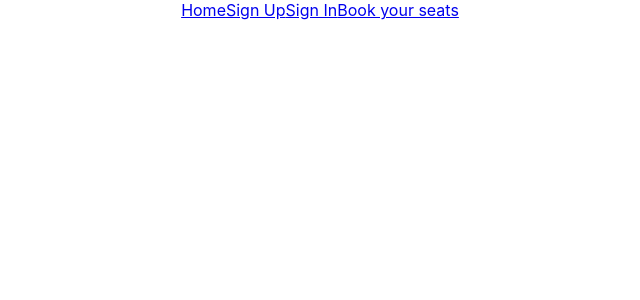
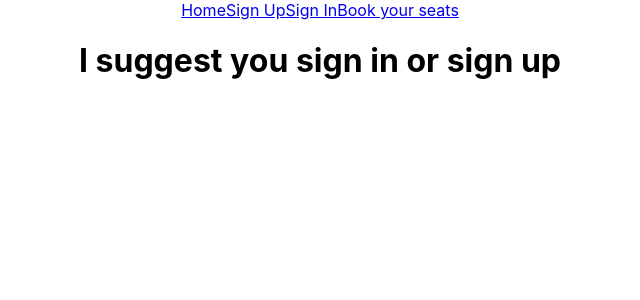
Before and after one commit to sang-bui20501/pdm-stadium-seat-booking, a React (Create React App) app in the folder frontend/: page / in a window 1280 px wide. Shown: the top 300 px of the page, without its empty margins (320-960 px from the left). Built offline with nearby package versions, Linux system fonts and the light colour scheme.

Commit message:
Dien | ➕ | Add temporary Homepage

```diff
--- a/frontend/src/App.js
+++ b/frontend/src/App.js
@@ -2,6 +2,7 @@ import logo from './logo.svg';
 import './App.css';
 import { BrowserRouter, NavLink, Route, Routes } from 'react-router-dom';
 import SignUp from './Signup';
+import Home from './Home';
 
 function App() {
   return (
@@ -16,7 +17,7 @@ function App() {
 
         <div className='content'>
           <Routes>
-            <Route path='/' />
+            <Route path='/' element={<Home/>}/>
             <Route path='/signup' element={<SignUp/>}/>
             <Route path='/signin' />
             <Route path='/book' />
--- /dev/null
+++ b/frontend/src/Home.js
@@ -0,0 +1,32 @@
+import React, { useEffect } from "react";
+import { useNavigate } from "react-router-dom";
+import { getToken } from "./Utils/Common";
+
+
+function Home () {
+    const navigate = useNavigate();
+
+    const Body = () => {
+        const token = getToken();
+        if (token) {
+            return (
+                <div>
+                    <h1>Welcome Back!</h1>
+                </div>
+            );
+        }
+        return (
+            <div>
+                <h1>I suggest you sign in or sign up</h1>
+            </div>
+        );
+    };
+    return (
+        <div>
+            <Body></Body>
+        </div>
+    );
+};
+
+
+export default Home;
--- a/frontend/src/Signup.js
+++ b/frontend/src/Signup.js
@@ -9,7 +9,7 @@ function SignUp () {
     var errorMessage = '';
 
     useEffect(() => {
-        if (getToken)
+        if (getToken())
             navigate('/');          // If exist a token, redirect to Home (prevent goind back to Sign Up/Sign In)
     }, []);
 
```
